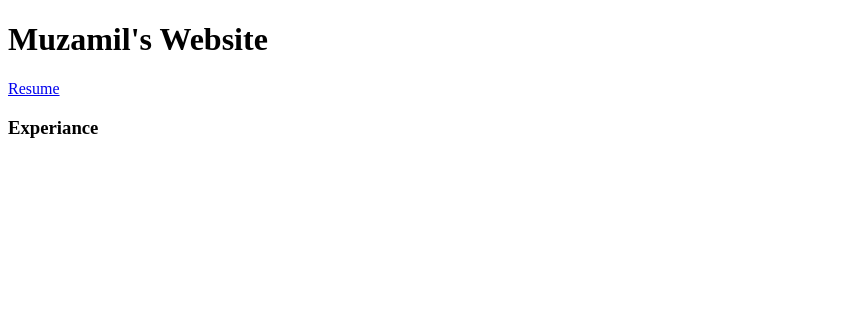
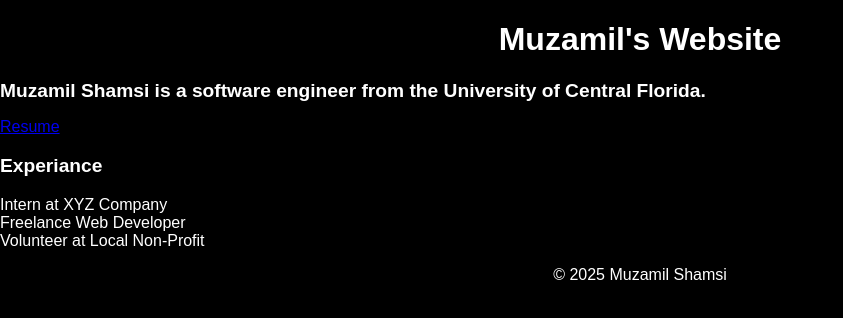
Before and after one commit to muzamil-dev/profolio, a plain HTML site: page index.html in a window 1280 px wide. Shown: the whole page, without its empty margins (0-843 px from the left). Drawn offline with Linux system fonts and the light colour scheme.

Commit message:
updated theme

```diff
--- a/index.css
+++ b/index.css
@@ -3,7 +3,7 @@ body {
     font-family: Arial, sans-serif;
     margin: 0;
     padding: 0;
-    background-color: #f4f4f4;
+    background-color: #000000;
 }
 
 /* Header styles */
@@ -13,3 +13,26 @@ header {
     padding: 10px 0;
     text-align: center;
 }
+h1 {
+    font-size: 2em;
+    color: #fff;
+    text-align: center;
+}
+h2 {
+    font-size: 1.2em;
+    color: #fff;
+}
+h3 {
+    font-size: 1.2em;
+    color: #fff;
+}
+ul {
+    list-style-type: none;
+    padding: 0;
+    color: #fff;
+}
+footer {
+    color: #fff;
+    text-align: center;
+
+}
--- a/index.html
+++ b/index.html
@@ -6,8 +6,23 @@
 <body>
 
 <h1>Muzamil's Website</h1>
+<link rel="stylesheet" href="index.css" />
+<h2> Muzamil Shamsi is a software engineer from the University of Central Florida. </h2>
 <a href="Shamsi_Resume2025.pdf" target="_blank">Resume</a>
-<h3> Experiance </h3>
+
+<section class="section">
+    <h3> Experiance </h3>
+    <ul>
+        <li>Intern at XYZ Company</li>
+        <li>Freelance Web Developer</li>
+        <li>Volunteer at Local Non-Profit</li>
+    </ul>
+</section>
+
+
+  <footer>
+    <p>© 2025 Muzamil Shamsi</p>
+  </footer>
 
 </body>
 </html>
```
